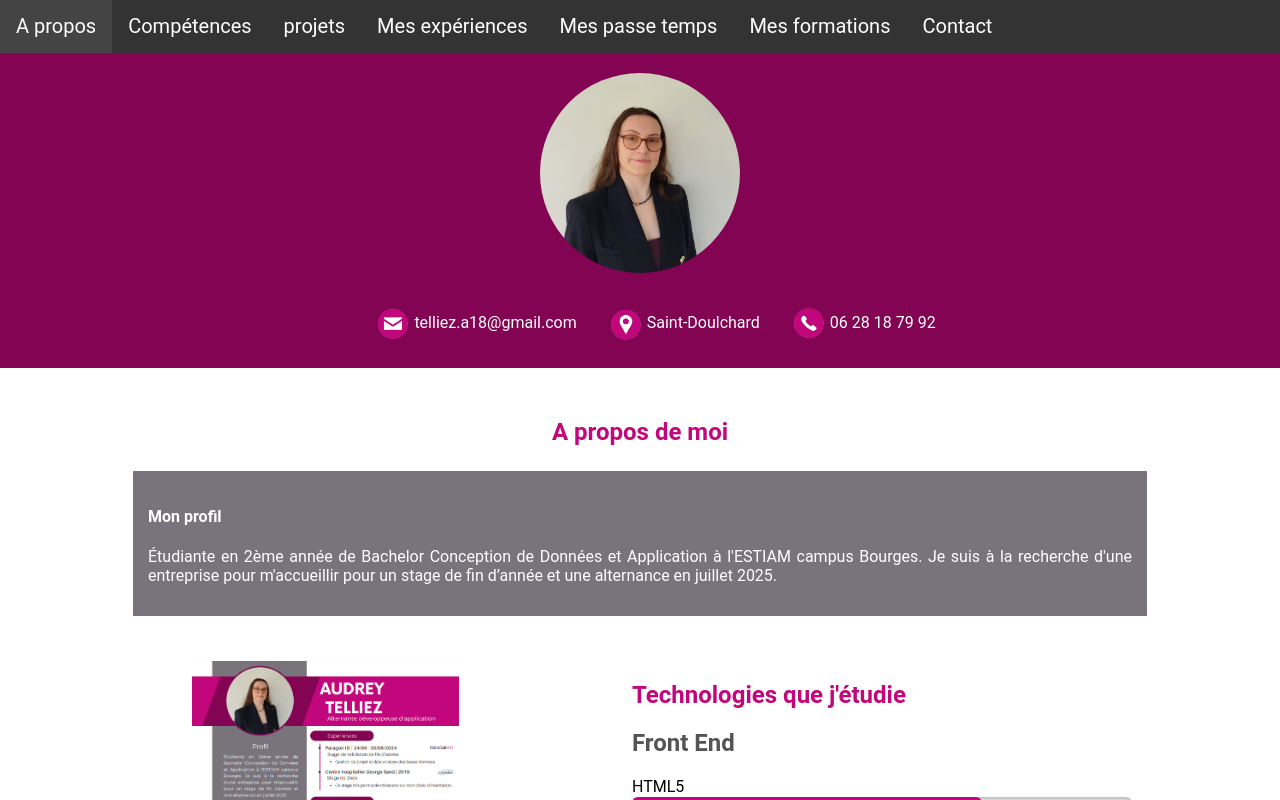
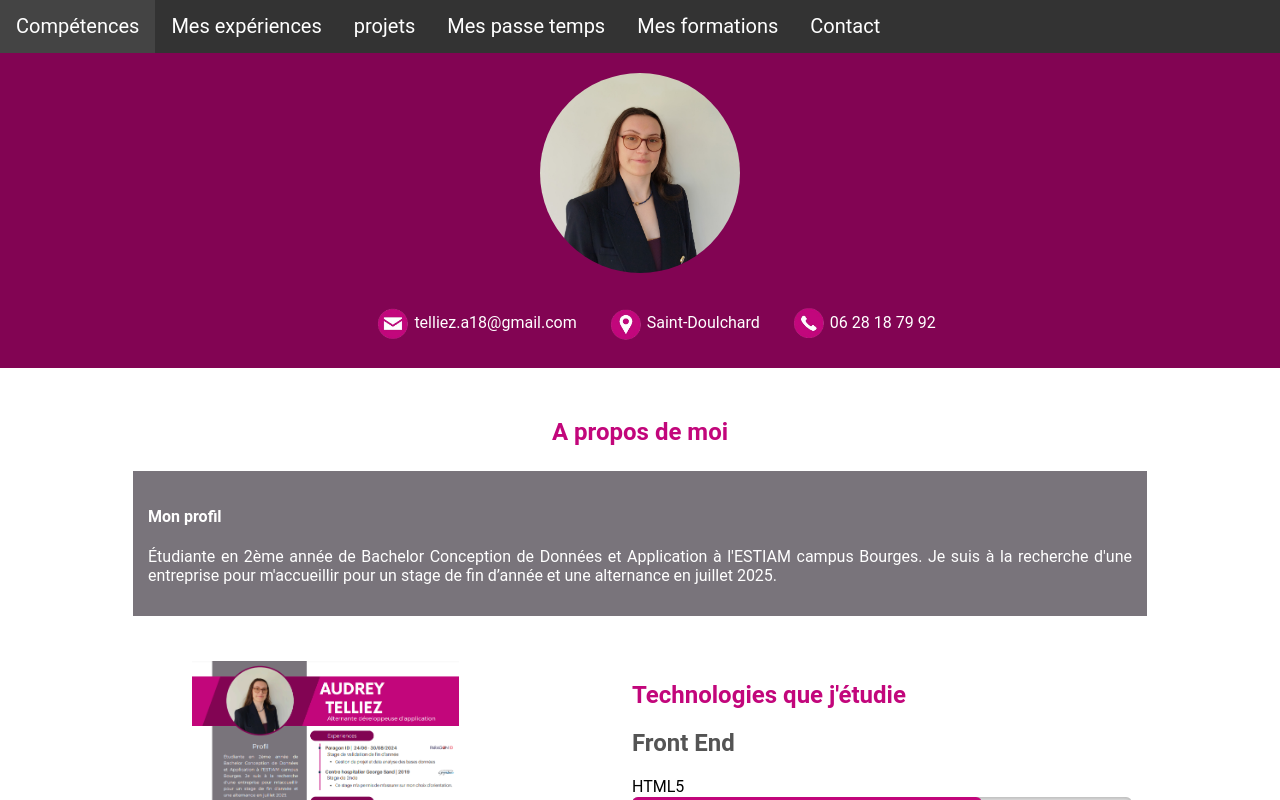
Before and after one commit to TllzAudrey/landing-page, a React (Create React App) app: page / in a window 1280 px wide. Shown: the top 800 px of the page. Built offline with nearby package versions, Linux system fonts and the light colour scheme.

Commit message:
Update header.js

```diff
--- a/src/files/header.js
+++ b/src/files/header.js
@@ -7,11 +7,19 @@ import ImgNumero from '../header/numero.png';
 
 
 export default function Header({description  }) {
-  const [champ_navbar, setChampNavbar] = useState([
+  /*const [champ_navbar, setChampNavbar] = useState([
     { name: 'A propos', lien: '#a-propos' },
     { name: 'Compétences', lien: '#skills' },
     { name: 'projets', lien: '#projects' },
     { name: 'Mes expériences', lien: '#mes-experiences' },
+    { name: "Mes passe temps", lien:"#passe-temp"},
+    { name: 'Mes formations', lien: '#mes-formations' },
+    { name: 'Contact', lien: '#contact' },
+  ]) */
+  const [champ_navbar, setChampNavbar] = useState([
+    { name: 'Compétences', lien: '#skills' },
+    { name: 'Mes expériences', lien: '#mes-experiences' },
+    { name: 'projets', lien: '#projects' },
     { name: "Mes passe temps", lien:"#passe-temp"},
     { name: 'Mes formations', lien: '#mes-formations' },
     { name: 'Contact', lien: '#contact' },
```
